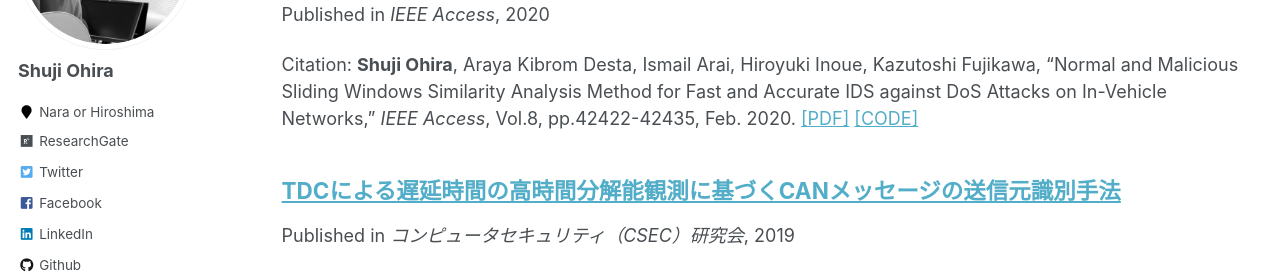
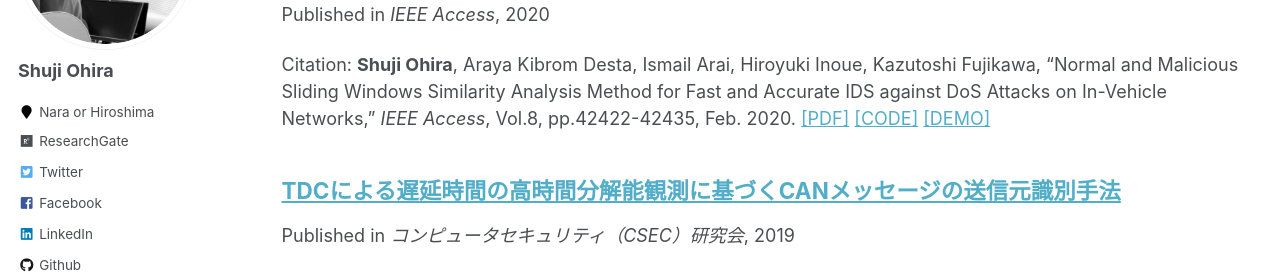
Before and after one commit to shuji-oh/shuji-oh.github.io, a Jekyll site: the page built from _pages/publications.md, in a window 1280 px wide and 900 px high, scrolled down 1379 px. Shown: the part 152-427 px from the top of the window. Built offline with Jekyll 4.4.1, drawn with Linux system fonts in a browser that asks for light colours; some web fonts are replaced.

Commit message:
add video

```diff
--- a/_includes/archive-single.html
+++ b/_includes/archive-single.html
@@ -52,7 +52,9 @@
     <p class="archive__item-excerpt" itemprop="description"><p>{{ post.excerpt | markdownify | remove: '<p>' | remove: '</p>' }}<strong><a href="{{ base_path }}{{ post.url }}" rel="permalink"> Read more</a></strong></p></p>
     {% endif %}
 
-    {% if post.citation and post.paperurl and post.codeurl %}
+    {% if post.citation and post.paperurl and post.codeurl and post.demourl %}
+      <p>Citation: {{ post.citation }} <a href="{{ post.paperurl }}">[PDF]</a> <a href="{{ post.codeurl }}">[CODE]</a> <a href="{{ post.demourl }}">[DEMO]</a></p>
+    {% elsif post.citation and post.paperurl and post.codeurl %}
       <p>Citation: {{ post.citation }} <a href="{{ post.paperurl }}">[PDF]</a> <a href="{{ post.codeurl }}">[CODE]</a></p>
     {% elsif post.citation and post.paperurl %}
       <p>Citation: {{ post.citation }} <a href="{{ post.paperurl }}">[PDF]</a></p>
--- a/_layouts/single.html
+++ b/_layouts/single.html
@@ -43,7 +43,9 @@ layout: default
         {% endif %}
 
 
-        {% if page.citation and page.paperurl and page.codeurl %}
+        {% if page.citation and page.paperurl and page.codeurl and page.demoourl %}
+          <p>Citation: {{ page.citation }} <a href="{{ page.paperurl }}">[PDF]</a> <a href="{{ page.codeurl }}">[CODE]</a> <a href="{{ page.demourl }}">[DEMO]</a></p>
+        {% elsif page.citation and page.paperurl and page.codeurl %}
           <p>Citation: {{ page.citation }} <a href="{{ page.paperurl }}">[PDF]</a> <a href="{{ page.codeurl }}">[CODE]</a></p>
         {% elsif page.citation and page.paperurl %}
           <p>Citation: {{ page.citation }} <a href="{{ page.paperurl }}">[PDF]</a></p>
```
Also changed, not shown: _publications/entropy-manipulated-attacks.md (+1 -0 lines).
